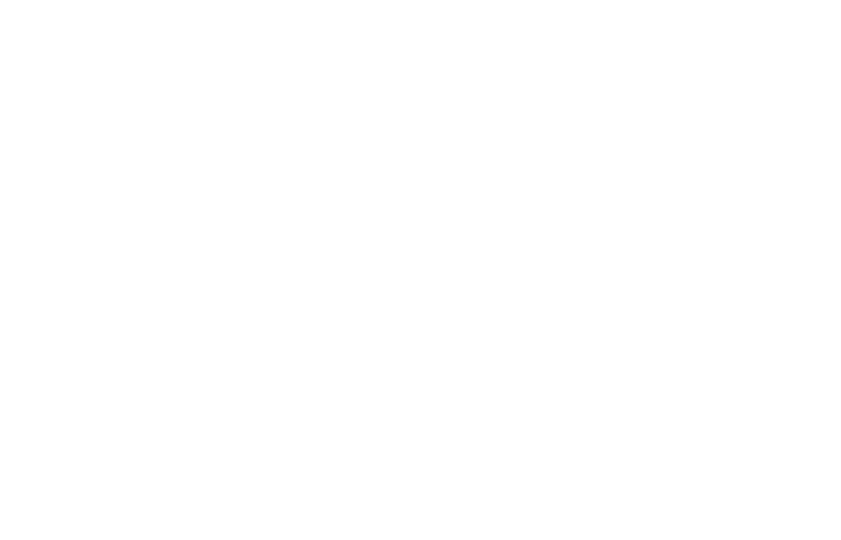
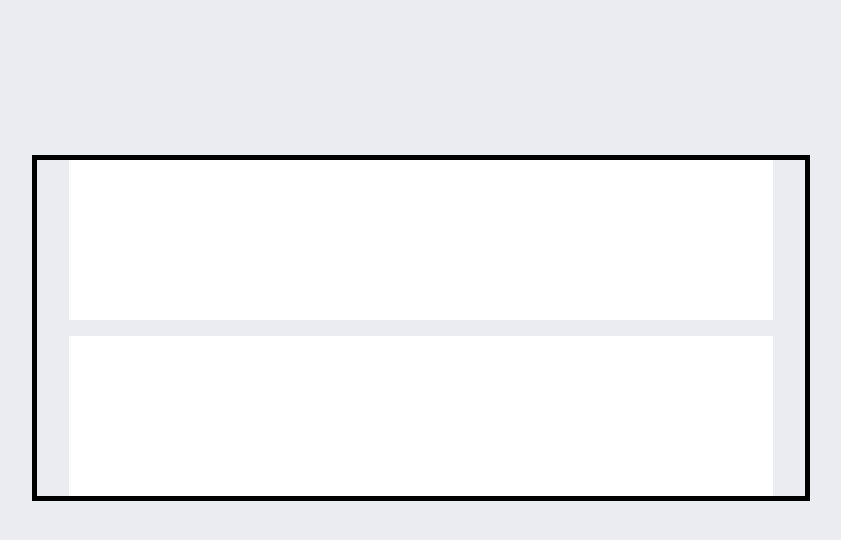
Before and after one commit to prymehat/interactive-comments-section-main, a plain HTML site: page index.html in a window 1280 px wide. Shown: the whole page, without its empty margins (219-1060 px from the left). Drawn offline with Linux system fonts and the light colour scheme.

Commit message:
htmlUpdate

```diff
--- a/index.html
+++ b/index.html
@@ -5,14 +5,27 @@
   <meta name="viewport" content="width=device-width, initial-scale=1.0"> <!-- displays site properly based on user's device -->
 
   <link rel="icon" type="image/png" sizes="32x32" href="./images/favicon-32x32.png">
-
+  <link rel="stylesheet" href="index.css">
   <title>Frontend Mentor | Interactive comments section</title>
 
 
 
 </head>
-<body>
+<body class="bg-lgray">
+  <div class="container grid">
+    <section class="comment-row bg-white">
 
+    </section>
+    <section class="comment-row bg-white">
+
+    </section>
+    <!-- <section class="comment-row bg-white">
+
+    </section>
+    <section class="comment-row bg-white">
+
+    </section> -->
+  </div>
 
 </body>
 </html>
```
